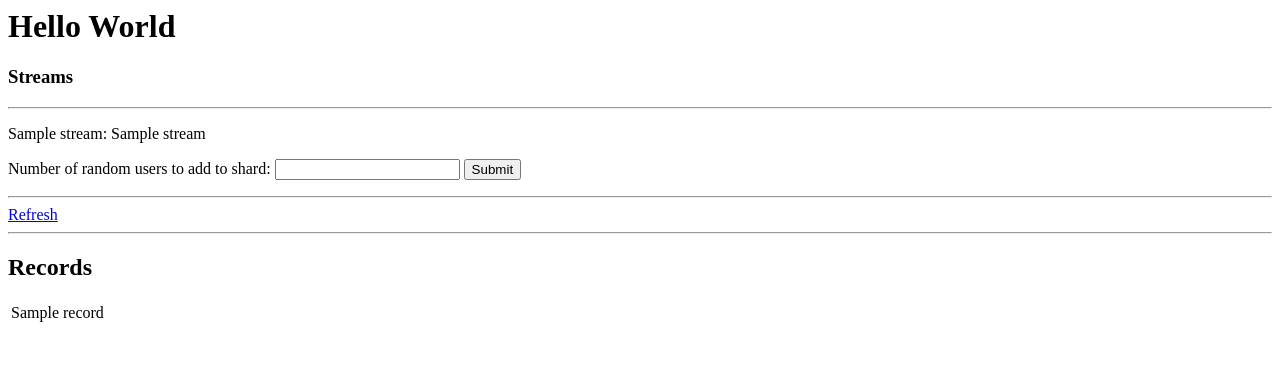
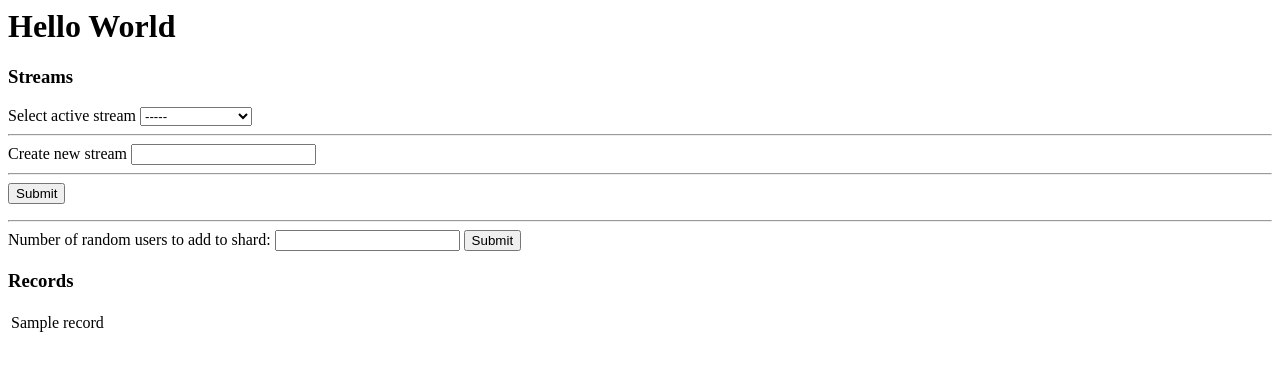
Before and after one commit to mjmcconnell/Kinesis, a Flask app: template app/templates/index.html in a window 1280 px wide. Shown: the top 371 px of the page. Run offline with Flask 2, Linux system fonts and the light colour scheme; the template is opened without the code that fills it: most values are stand-ins (such as "Sample title", 1, 10 or a date in 2020).

Commit message:
template cleaned up, and new form for stream select added

```diff
--- a/app/app.py
+++ b/app/app.py
@@ -15,6 +15,14 @@ from kinesis_manager import KinesisStreamManager
 app = Flask(__name__)
 stream = KinesisStreamManager()
 stream.create()
+
+
+def get_streams():
+    streams = []
+    for stream_name in stream.list():
+        status = stream.describe(stream_name).get('StreamStatus')
+        streams.append((stream_name, f'{stream_name} ({status})'))
+    return streams
 
 
 @app.route('/')
@@ -36,6 +44,7 @@ def index():
                     records = latest_records['Records']
 
     return render_template('index.html', **{
+        'streams': get_streams(),
         'active_streams': active_streams,
         'current_iterator': urllib.parse.quote_plus(current_iterator) if current_iterator else '',
         'next_iterator': urllib.parse.quote_plus(next_iterator),
--- a/app/templates/index.html
+++ b/app/templates/index.html
@@ -1,31 +1,37 @@
 <h1>Hello World</h1>
 
 <h3>Streams</h3>
+<form method="POST" action="/set_stream">
+    <label>Select active stream</label>
+    <select name="stream_name">
+        {% for stream_name, stream_label in streams %}
+            <option>-----</option>
+            <option value="{{stream_name}}" {% if stream_name == active_stream_name %} selected {% endif %}>
+                {{stream_label}}
+            </option>
+        {% endfor %}
+    </select>
+    <hr>
+    <label>Create new stream</label>
+    <input type="text" name="new_stream_name">
+    <hr>
+    <input type="submit" label="submit">
+</form>
+
 <hr>
-{% for stream_data in active_streams.values() %}
-    {% for k, v in stream_data.items() %}
-        <p>{{k}}: {{v}}</p>
-    {% endfor %}
-{% endfor %}
 
-<form method="POST" action="/add">
+<form method="POST" action="/add_records">
     <input type="hidden" name="next_shard_it" value="{{next_iterator}}">
     <label>Number of random users to add to shard:</label>
     <input type="number" name="num_users">
     <input type="submit" label="submit">
 </form>
 
-<hr>
-
-<a href="\?next_shard_it={{current_iterator}}">Refresh</a>
-
-<hr>
-<h2>Records</h2>
+<h3>Records</h3>
 <table>
     {% for r in records %}
         <tr>
             <td>{{r}}</td>
         </tr>
     {% endfor %}
-
 </table>
```
